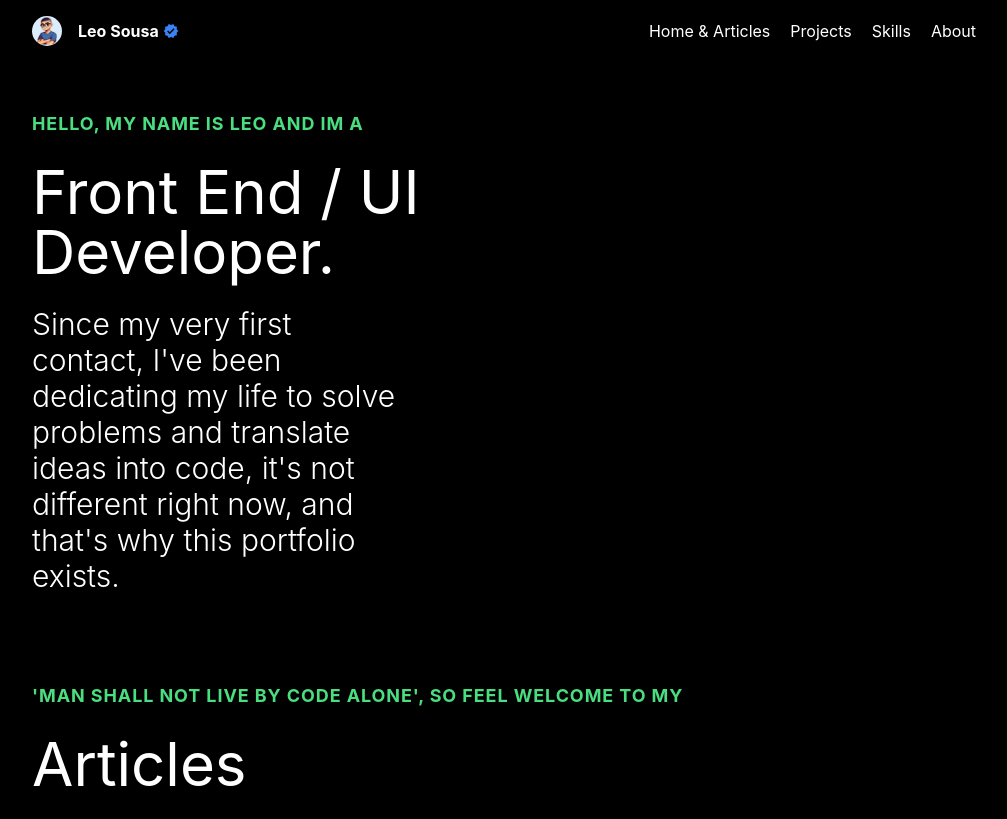
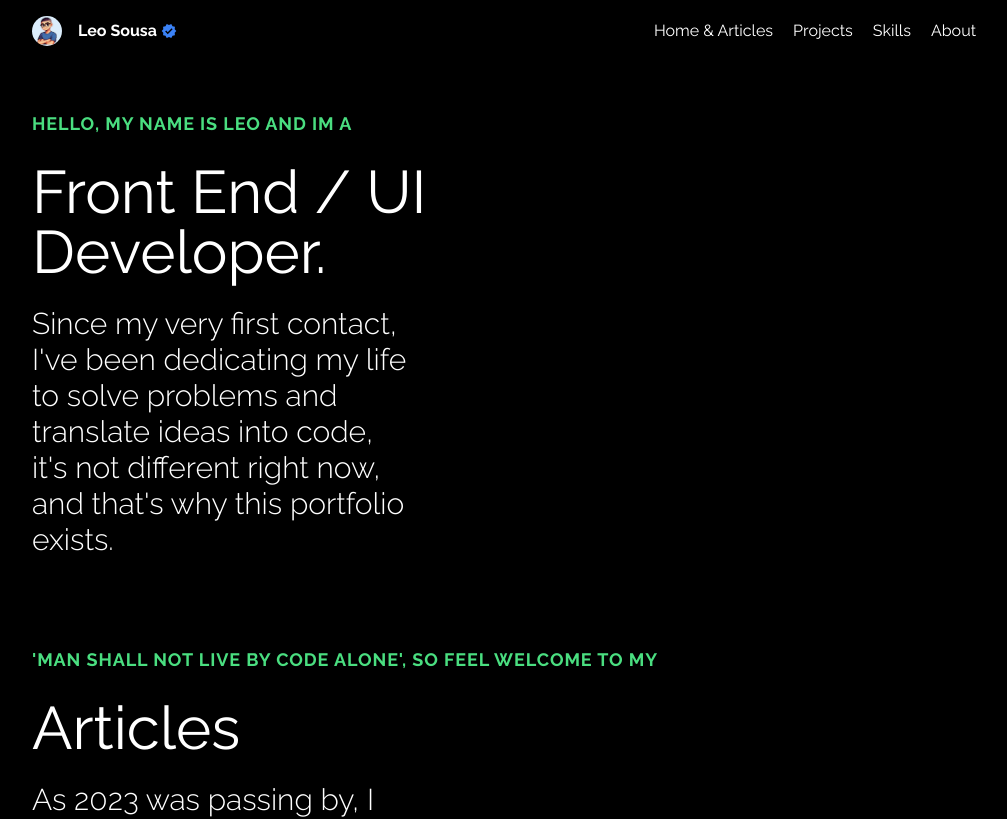
Before and after one commit to sousalmdev/portfoolio, a Next.js app: page / in a window 1280 px wide. Shown: the top 819 px of the page, without its empty margins (136-1143 px from the left). Built offline with nearby package versions, Linux system fonts and the light colour scheme.

Commit message:
Add: Raleway font

```diff
--- a/app/layout.tsx
+++ b/app/layout.tsx
@@ -30,9 +30,9 @@ export default function RootLayout({
 }> ){
   return (
 
-      <html className={`${jost.className} scroll-smooth`}>
+      <html className={`scroll-smooth`}>
           <ChakraProvider>
-        <body className="bg-black flex-col h-min-screen flex text-left items-center">
+        <body className={`${jost.className} bg-black flex-col h-min-screen flex text-left items-center`}>
           <header
             className={` bg-black sticky top-0 p-2 bg-black z-50  text-white w-11/12 md:w-3/4 flex items-center md:justify-between justify-between `}
           >
```
